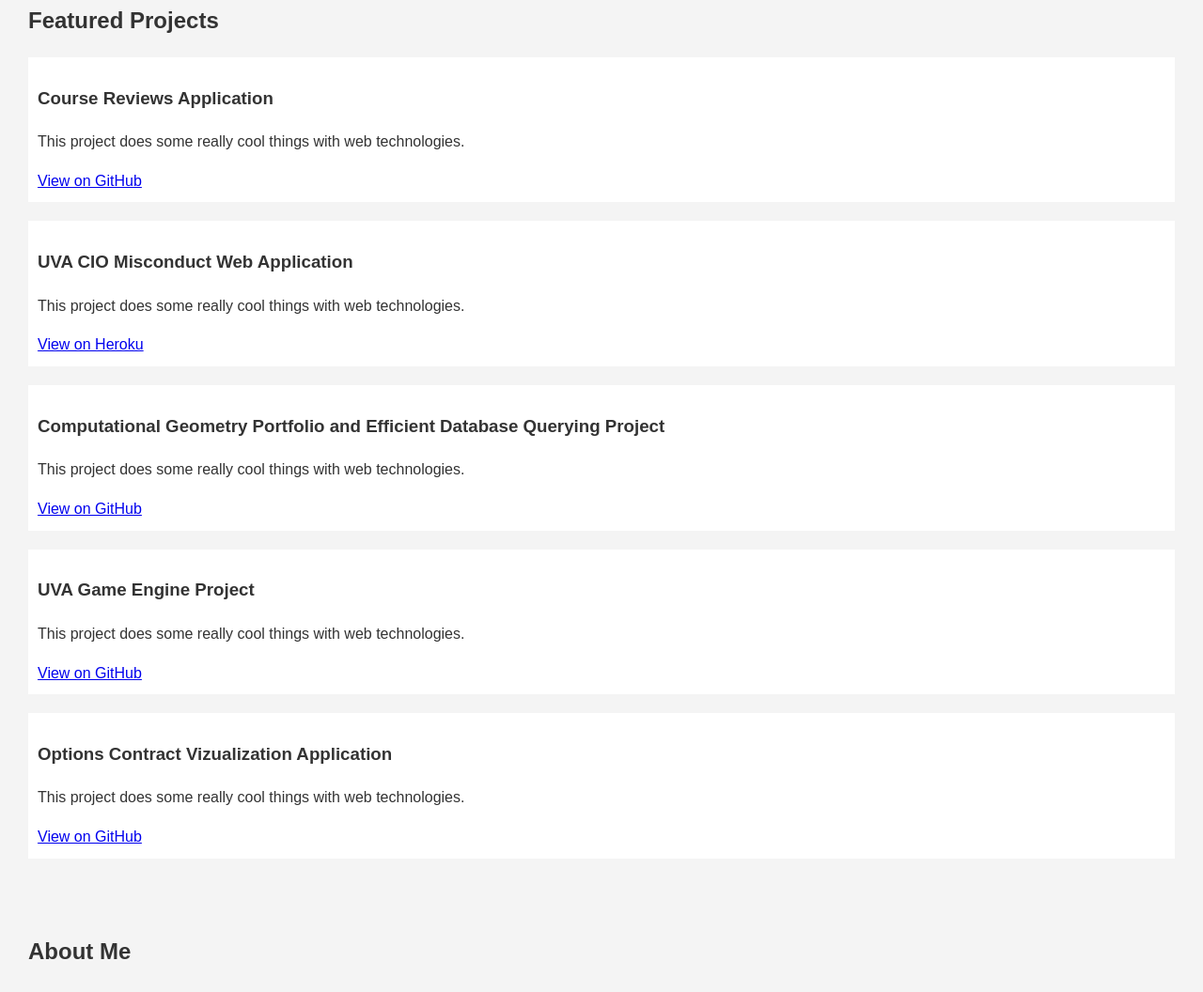
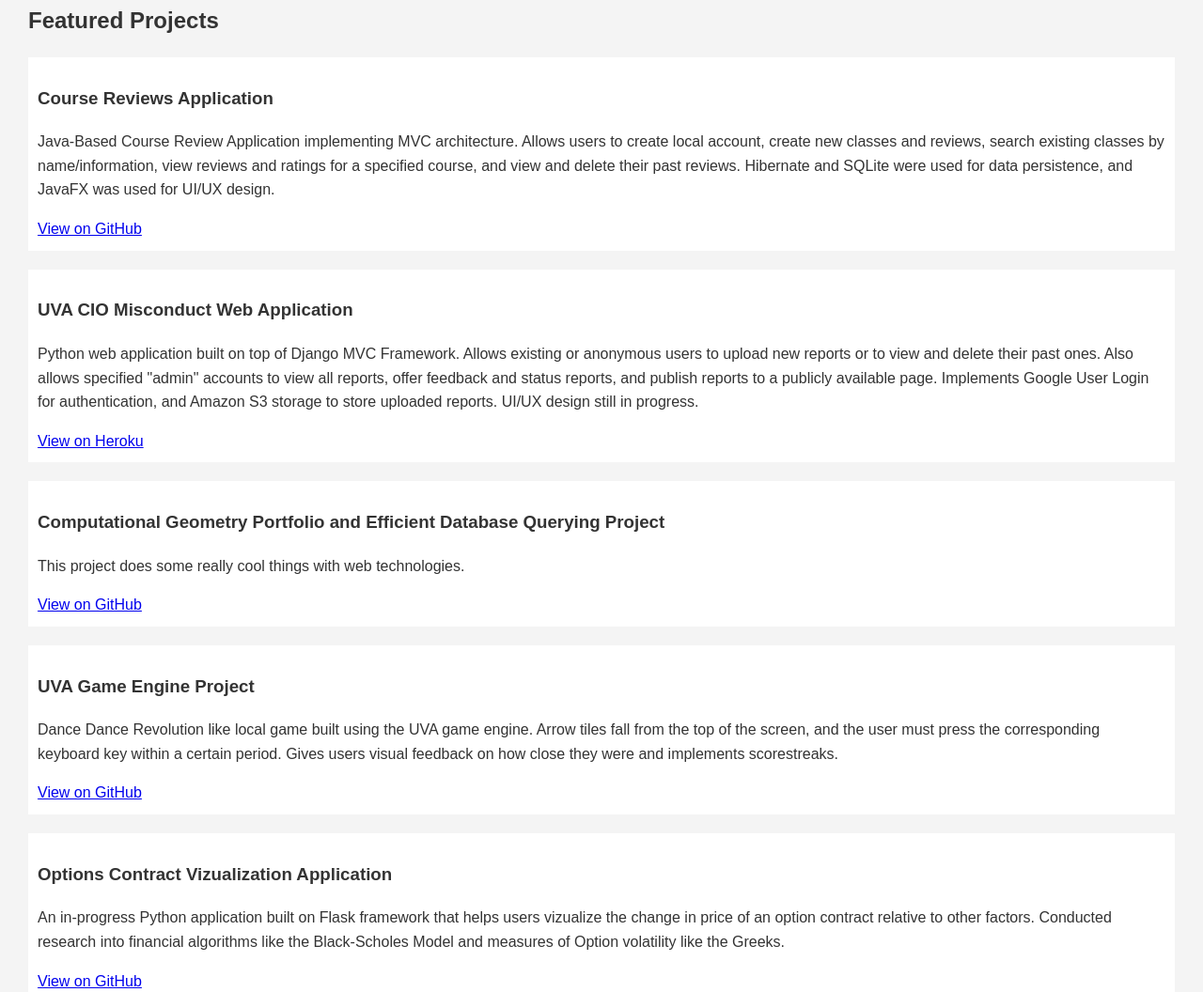
Before and after one commit to ridgeredd/ridgeredd.github.io, a plain HTML site: page index.html in a window 1280 px wide. Shown: the part 205-1261 px from the top of the page at 94% size. Drawn offline with Linux system fonts and the light colour scheme.

Commit message:
Update index.html

```diff
--- a/index.html
+++ b/index.html
@@ -22,12 +22,12 @@
         <h2>Featured Projects</h2>
         <div class="project">
             <h3>Course Reviews Application</h3>
-            <p>This project does some really cool things with web technologies.</p>
+            <p>Java-Based Course Review Application implementing MVC architecture. Allows users to create local account, create new classes and reviews, search existing classes by name/information, view reviews and ratings for a specified course, and view and delete their past reviews. Hibernate and SQLite were used for data persistence, and JavaFX was used for UI/UX design. </p>
             <a href="https://github.com/cs-3140-fa23/hw6-hw6-afu4pv-crx7jg-usy7dp/">View on GitHub</a>
         </div>
         <div class="project">
             <h3>UVA CIO Misconduct Web Application</h3>
-            <p>This project does some really cool things with web technologies.</p>
+            <p>Python web application built on top of Django MVC Framework. Allows existing or anonymous users to upload new reports or to view and delete their past ones. Also allows specified "admin" accounts to view all reports, offer feedback and status reports, and publish reports to a publicly available page. Implements Google User Login for authentication, and Amazon S3 storage to store uploaded reports. UI/UX design still in progress.</p>
             <a href="https://project-b-09-c6d97ce8733a.herokuapp.com/">View on Heroku</a>
         </div>
         <div class="project">
@@ -37,12 +37,12 @@
         </div>
         <div class="project">
             <h3>UVA Game Engine Project</h3>
-            <p>This project does some really cool things with web technologies.</p>
+            <p>Dance Dance Revolution like local game built using the UVA game engine. Arrow tiles fall from the top of the screen, and the user must press the corresponding keyboard key within a certain period. Gives users visual feedback on how close they were and implements scorestreaks.</p>
             <a href="https://github.com/ridgeredd/DDR">View on GitHub</a>
         </div>
         <div class="project">
             <h3>Options Contract Vizualization Application</h3>
-            <p>This project does some really cool things with web technologies.</p>
+            <p>An in-progress Python application built on Flask framework that helps users vizualize the change in price of an option contract relative to other factors. Conducted research into financial algorithms like the Black-Scholes Model and measures of Option volatility like the Greeks.</p>
             <a href="https://github.com/Project-Code-UVA/VizOp">View on GitHub</a>
         </div>
 
```
